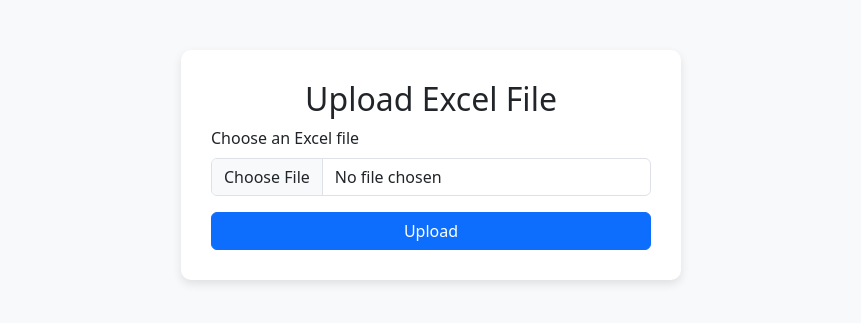
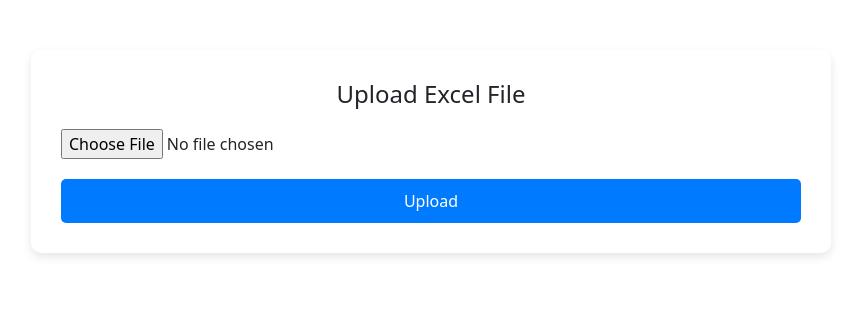
Before and after one commit to DevNumb/predict_environmental_impact, a Django app: page /upload/ in a window 1280 px wide. Shown: the top 323 px of the page, without its empty margins (209-1070 px from the left). Run offline with Django 5.2, Linux system fonts and the light colour scheme; some libraries are stand-ins or nearby versions.

Commit message:
second commit

```diff
--- a/myapp/templates/upload.html
+++ b/myapp/templates/upload.html
@@ -11,30 +11,69 @@
             background-color: #f8f9fa;
         }
         .upload-container {
-            max-width: 500px;
+            max-width: 800px;
             margin: 50px auto;
             padding: 30px;
             background: white;
             border-radius: 10px;
             box-shadow: 0 4px 10px rgba(0, 0, 0, 0.1);
         }
+        .upload-container h2 {
+            font-size: 24px;
+            margin-bottom: 20px;
+        }
+        .upload-container input[type="file"] {
+            margin-bottom: 20px;
+        }
+        .upload-container button {
+            width: 100%;
+            padding: 10px;
+            background-color: #007bff;
+            color: white;
+            border: none;
+            border-radius: 5px;
+            font-size: 16px;
+            cursor: pointer;
+            transition: background-color 0.3s;
+        }
+        .upload-container button:hover {
+            background-color: #0056b3;
+        }
     </style>
+</head>
+<body>
+
+    <!DOCTYPE html>
+    <html lang="en">
+    <head>
+        <meta charset="UTF-8">
+        <meta name="viewport" content="width=device-width, initial-scale=1.0">
+        <title>Upload Excel File</title>
+        <link href="https://cdn.jsdelivr.net/npm/bootstrap@5.3.0/dist/css/bootstrap.min.css" rel="stylesheet">
     </head>
     <body>
 
     <div class="container">
         <div class="upload-container">
             <h2 class="text-center">Upload Excel File</h2>
-        <form action="{% url 'upload_excel' %}" method="post" enctype="multipart/form-data">
+            <form method="POST" enctype="multipart/form-data">
                 {% csrf_token %}
-            <div class="mb-3">
-                <label for="file" class="form-label">Choose an Excel file</label>
-                <input class="form-control" type="file" name="file" id="file" accept=".xlsx,.xls" required>
+                <input type="file" name="excel_file" required>
+                <button type="submit" class="btn btn-primary">Upload</button>
+            </form>
+
+            {% if excel_table %}
+                <h3 class="mt-4">Uploaded Excel Data</h3>
+                <div class="table-responsive">
+                    {{ excel_table|safe }}  <!-- This will render the table from the Excel data -->
                 </div>
-            <button type="submit" class="btn btn-primary w-100">Upload</button>
-        </form>
+            {% endif %}
         </div>
     </div>
 
     </body>
     </html>
+
+
+</body>
+</html>
--- a/myapp/views.py
+++ b/myapp/views.py
@@ -1,22 +1,21 @@
+from django.shortcuts import render
 from django.http import HttpResponse
-from django.shortcuts import render
 import pandas as pd
-def home(request):
-    return HttpResponse("Hello, Django!")
-
-
-
 
 def upload_excel(request):
-    if request.method == "POST" and request.FILES.get("file"):
-        file = request.FILES["file"]
+    if request.method == 'POST' and request.FILES['excel_file']:
+        excel_file = request.FILES['excel_file']
+        try:
+            # Read the Excel file into a pandas DataFrame
+            df = pd.read_excel(excel_file)
 
-        # Read the Excel file
-        df = pd.read_excel(file)
+            # Convert the DataFrame to an HTML table
+            excel_table = df.to_html(classes='table table-striped table-bordered', index=False)
 
-        # Display first few rows (for debugging)
-        print(df.head())
+            # Render the template and pass the table data
+            return render(request, 'upload.html', {'excel_table': excel_table})
+        except Exception as e:
+            return HttpResponse(f"Error reading the Excel file: {e}")
 
-        return render(request, "upload.html", {"message": "File uploaded successfully!"})
-
-    return render(request, "upload.html")
+    # If the request is a GET request, just render the upload form
+    return render(request, 'upload.html')
--- a/myproject/urls.py
+++ b/myproject/urls.py
@@ -1,10 +1,8 @@
 from django.contrib import admin
 from django.urls import path
-from myapp.views import home
 from myapp.views import upload_excel
-
+from myapp import views  # Import your views here
 urlpatterns = [
     path('admin/', admin.site.urls),
-    path('', home),
         path("upload/",upload_excel, name="upload_excel"), # This will show "Hello, Django!" on the homepage
 ]
```
Lines whose indentation alone changed are shown as unchanged.
